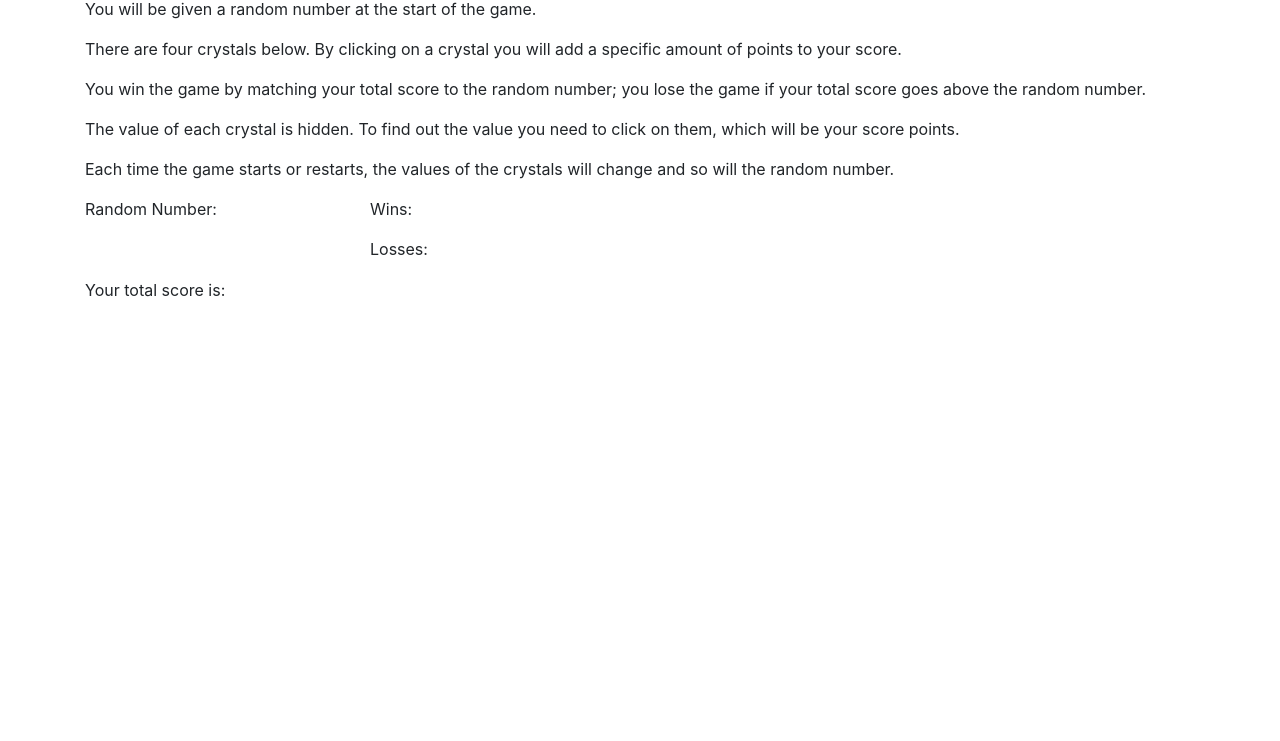
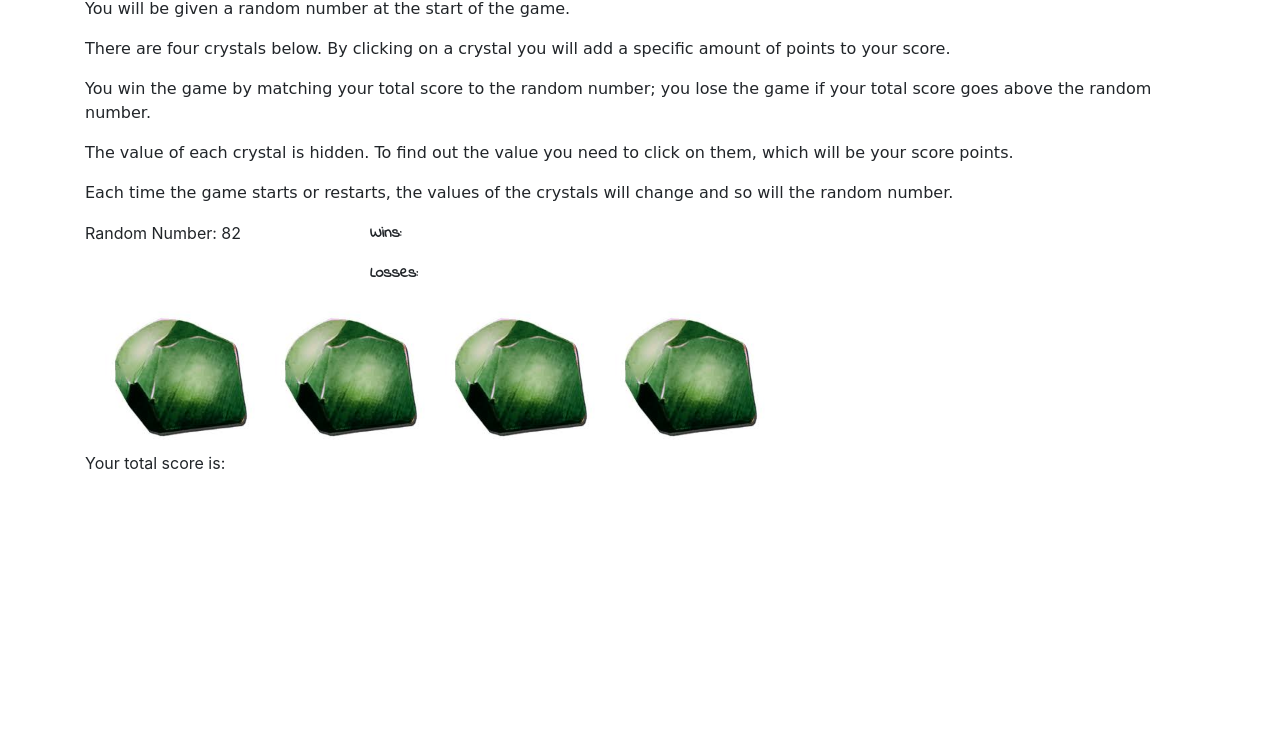
Before and after one commit to JoshuaJC23/unit-4-game, a plain HTML site: page index.html in a window 1280 px wide. Shown: the part 59-800 px from the top of the page. Drawn offline with nearby package versions, Linux system fonts and the light colour scheme; a web font is replaced by a local one.

Commit message:
finsished game minus individual gems

```diff
--- a/assets/css/style.css
+++ b/assets/css/style.css
@@ -0,0 +1,25 @@
+.crystals{
+    width: 50px;
+    height: 50px;
+    display: inline;
+}
+.crystal-image{
+    width: 150px;
+    height: 150px;
+    margin-left: 20px;
+}
+
+.info{
+    font-family: 'Charmonman', cursive;
+    font-family: 'Fredoka One', cursive;
+    font-family: 'Press Start 2P', cursive;
+    font-family: 'Aladin', cursive;
+}
+
+h1{
+    font-family: 'Bungee Inline', cursive;
+}
+
+.score{
+    font-family: 'Indie Flower', cursive;
+}
--- a/assets/javascript/game.js
+++ b/assets/javascript/game.js
@@ -0,0 +1,60 @@
+var wins = 0;
+var losses = 0;
+randomNumber;
+totalScore = 0;
+
+function begin(){
+
+$(".crystals").empty();
+
+randomNumber = Math.floor(Math.random() * 101) + 19;
+
+$("#randomNumber").text(randomNumber);
+
+console.log(randomNumber);
+
+
+    for (var i = 0; i < 4; i++){
+        var randomValue = Math.floor(Math.random() * 11) +1;
+        console.log(randomValue);
+
+        var imageCrystal = $("<img>");
+
+        imageCrystal.addClass("crystal-image");
+
+        imageCrystal.attr("src", "assets/images/gem2.jpg");
+
+        imageCrystal.attr("data-random-value", randomValue);
+
+        $(".crystals").append(imageCrystal);
+
+    };
+
+};
+begin();
+
+$(document).on("click", ".crystal-image", function() {
+
+    var num = parseInt($(this).attr("data-random-value"));
+
+    totalScore += num;
+
+    $("#totalScore").text(totalScore);
+    console.log(totalScore);
+
+    if(totalScore > randomNumber){
+        losses++;
+        $("#losses").text(losses);
+        begin();
+        totalScore = 0;
+        console.log("you lose")
+    }
+
+    else if(totalScore === randomNumber){
+        wins++;
+        $("#wins").text(wins);
+        begin();
+        totalScore = 0;
+    }
+
+  });
--- a/index.html
+++ b/index.html
@@ -5,6 +5,12 @@
     <meta name="viewport" content="width=device-width, initial-scale=1.0">
     <meta http-equiv="X-UA-Compatible" content="ie=edge">
     <link rel="stylesheet" href="https://stackpath.bootstrapcdn.com/bootstrap/4.1.3/css/bootstrap.min.css" integrity="sha384-MCw98/SFnGE8fJT3GXwEOngsV7Zt27NXFoaoApmYm81iuXoPkFOJwJ8ERdknLPMO" crossorigin="anonymous">
+    <link rel="stylesheet" tyep="text/css" href="assets/css/style.css">
+    <script src="https://cdnjs.cloudflare.com/ajax/libs/jquery/3.2.1/jquery.min.js"></script>
+    <link href="https://fonts.googleapis.com/css?family=Bungee+Inline" rel="stylesheet">
+    <link href="https://fonts.googleapis.com/css?family=Aladin" rel="stylesheet">
+    <link href="https://fonts.googleapis.com/css?family=Indie+Flower" rel="stylesheet">
+    <!-- <link rel="stylesheet" type="text/css" href="assets/css/reset.css"> -->
     <title>Crystal Game</title>
 </head>
 <body>
@@ -21,40 +27,43 @@
 
         <div class="row">
             <div class="col-md-12">
-                <p>
+                <p class="info">
                     You will be given a random number at the start of the game.
                 </p>
-                <p>
+                <p class="info">
                     There are four crystals below. By clicking on a crystal you will add a specific amount of points to your score.
                 </p>
-                <p>
+                <p class="info">
                     You win the game by matching your total score to the random number; you lose the game if your total score goes above the random number.
                 </p>
-                <p>
+                <p class="info">
                     The value of each crystal is hidden. To find out the value you need to click on them, which will be your score points.
                 </p>
-                <p>
+                <p class="info">
                     Each time the game starts or restarts, the values of the crystals will change and so will the random number.
                 </p>
             </div>
-
-
         </div>
 
         <div class="row">
             <div class="col-md-3">
                 <p>Random Number: <span id="randomNumber"></span></p>
             </div>
+
             <div class="col-md-3">
-                <p>Wins: <span id="wins"></span></p>
-                <p>Losses: <span id="losses"></span></p>
-
+                <p class="score"><strong>Wins: <span id="wins"></span></strong></p>
+                <p class="score"><strong>Losses: <span id="losses"></span></strong></p>
             </div>
         </div>
 
         <div class="row">
             <div class="col-md-12">
-                <span id="rowOfCrystals"></span>
+                <div class="crystals">
+                    <img src="assets/images/crystal1.jpg" class="col" id="c1" alt="blue">
+                    <img src="assets/images/crystal2.jpg" class="col" id="c2" alt="teal">
+                    <img src="assets/images/gem1.jpg" class="col" id="c3" alt="dark blue">
+                    <img src="assets/images/gem2.jpg" class="col" id="c4" alt="green">
+                </div>
             </div>
         </div>
 
```
Also changed, not shown: assets/images/crystal1.jpg (added), assets/images/crystal2.jpg (added), assets/images/gem1.jpg (added), assets/images/gem2.jpg (added).
